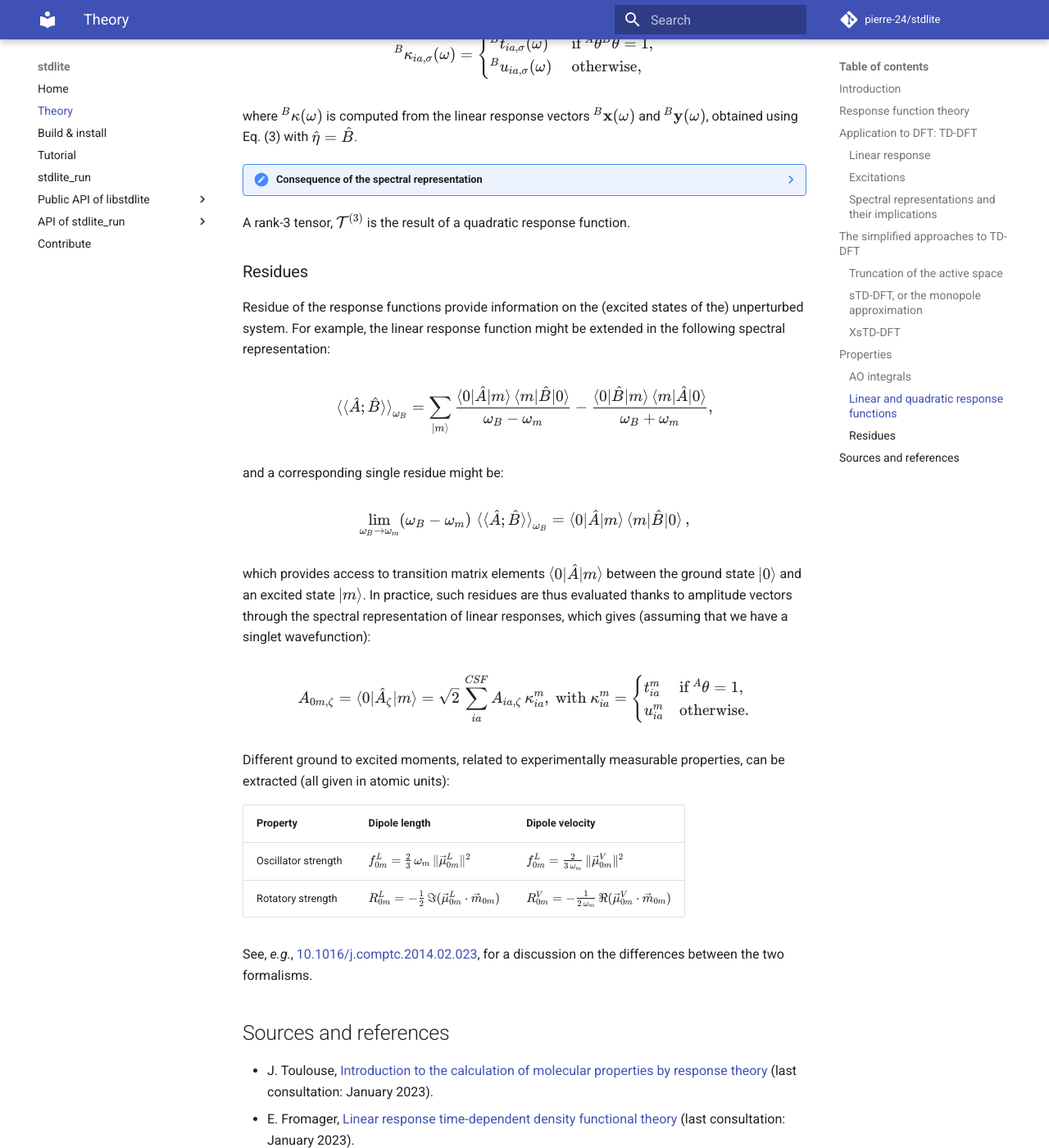
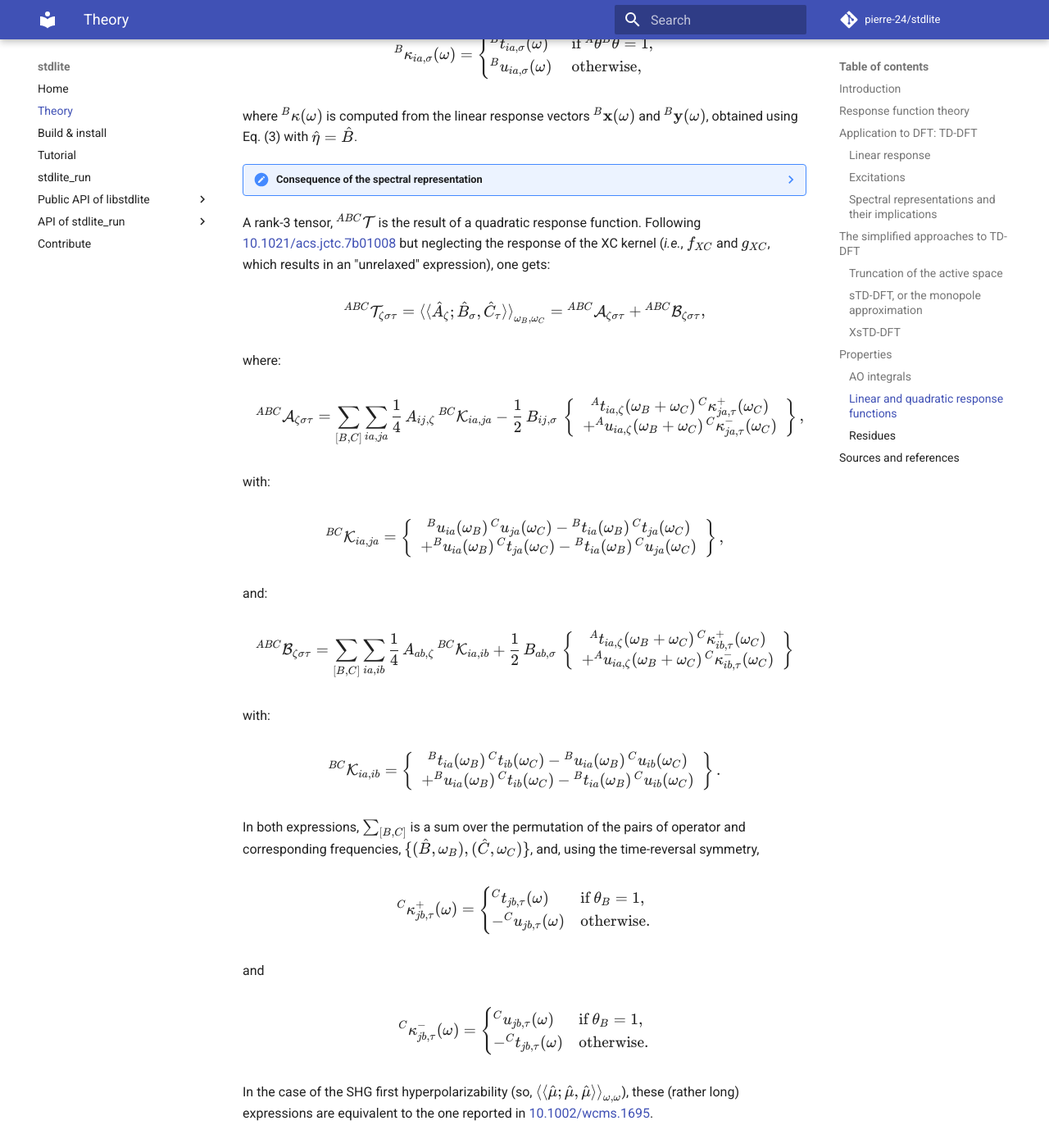
Before and after one commit to pierre-24/stdlite, an MkDocs documentation site: the page built from docs/theory.md, in a window 1280 px wide and 1400 px high, scrolled down 9903 px. Shown: the whole window at 82% size. Built offline with MkDocs 1.6.1 and Material for MkDocs 9.7.7, drawn with Linux system fonts in a browser that asks for light colours; comment, search, counter and statistics services are not loaded; some of the changed text lies outside the part shown.

Commit message:
ok, let's go for that

```diff
--- a/docs/theory.md
+++ b/docs/theory.md
@@ -383,11 +383,11 @@ $\hat p = -i\vec\nabla$, being a purely imaginary operator, is an example of the
 
 Linear and quadratic response functions are generally noted $\braket{\braket{\hat A; \hat B}}_{\omega_B}$ and $\braket{\braket{\hat A; \hat B, \hat C}}_{\omega_B,\omega_C}$, which describes how the expectation value of $\hat A$ (at frequency $\omega_A = -\omega_B - \omega_C$) responds to a set of perturbation to first and second order in perturbation.
 
-Linear responses result in a rank-2 tensor, $\mathcal{T}^{(2)}$.
+Linear responses result in a rank-2 tensor, ${}^{AB}\mathcal{T}$.
 As discussed in [10.1016/S1380-7323(02)80033-4](https://dx.doi.org/10.1016/S1380-7323(02)80033-4), the time-reversal symmetry [and thus the symmetric or antisymmetric nature of $\mathbf t(\omega)$ and $\mathbf u(\omega)$ with respect to a change to the change of sign of $\omega$] can be exploited to compute the linear response:
 
 $$
-\mathcal{T}^{(2)}_{\zeta\sigma} = -\braket{\braket{\hat A_\zeta;\hat B_\sigma}}_\omega
+{}^{AB}\mathcal{T}_{\zeta\sigma} = -\braket{\braket{\hat A_\zeta;\hat B_\sigma}}_\omega
 = -2 \sum_{ia}^{CSFs} A_{ia,\zeta}\,{}^B\kappa_{ia,\sigma}(\omega),$$
 
 with:
@@ -406,8 +406,38 @@ where ${}^B\mathbf \kappa(\omega)$ is computed from the linear response vectors
     + hermitian (and real) if both $\hat A$ and $\hat B$ have the same symmetry with respect to time reversal, or
     + anti-hermitian (and thus imaginary) if not. This further implies that $\lim_{\omega\to 0} {}^B\kappa(\omega)=0$.
 
-A rank-3 tensor, $\mathcal{T}^{(3)}$ is the result of a quadratic response function.
+A rank-3 tensor, ${}^{ABC}\mathcal{T}$ is the result of a quadratic response function.
+Following [10.1021/acs.jctc.7b01008](https://dx.doi.org/10.1021/acs.jctc.7b01008) but neglecting the response of the XC kernel (*i.e.*, $f_{XC}$ and $g_{XC}$, which results in an "unrelaxed" expression), one gets:
 
+$${}^{ABC}\mathcal{T}_{\zeta\sigma\tau} = \braket{\braket{\hat A_\zeta;\hat B_\sigma,\hat C_\tau}}_{\omega_B,\omega_C} = {}^{ABC}\mathcal{A}_{\zeta\sigma\tau} + {}^{ABC}\mathcal{B}_{\zeta\sigma\tau},$$
+
+where:
+
+$${}^{ABC}\mathcal{A}_{\zeta\sigma\tau} = \sum_{[B,C]}\sum_{ia,ja} \frac{1}{4}\,A_{ij,\zeta}\,{}^{BC}\mathcal{K}_{ia,ja}
+- \frac{1}{2}\,B_{ij,\sigma}\,\left\{\begin{array}{}^At_{ia,\zeta}(\omega_B+\omega_C)\,{}^C\kappa^+_{ja,\tau}(\omega_C)\\ + {}^Au_{ia,\zeta}(\omega_B+\omega_C)\,{}^C\kappa^-_{ja,\tau}(\omega_C)\end{array}\right\},$$
+
+with:
+
+$${}^{BC}\mathcal{K}_{ia,ja} = \left\{\begin{array} {}^Bu_{ia}(\omega_B)\,{}^Cu_{ja}(\omega_C) - {}^Bt_{ia}(\omega_B)\,{}^Ct_{ja}(\omega_C) \\+ {}^Bu_{ia}(\omega_B)\,{}^Ct_{ja}(\omega_C) - {}^Bt_{ia}(\omega_B)\,{}^Cu_{ja}(\omega_C)\end{array}\right\},$$
+
+and:
+
+$${}^{ABC}\mathcal{B}_{\zeta\sigma\tau} =\sum_{[B,C]}\sum_{ia,ib} \frac{1}{4}\,A_{ab,\zeta}\,{}^{BC}\mathcal{K}_{ia,ib}
++ \frac{1}{2}\,B_{ab,\sigma}\,\left\{\begin{array}{}^At_{ia,\zeta}(\omega_B+\omega_C)\,{}^C\kappa^+_{ib,\tau}(\omega_C)\\ + {}^Au_{ia,\zeta}(\omega_B+\omega_C)\,{}^C\kappa^-_{ib,\tau}(\omega_C)\end{array}\right\}$$
+
+with:
+
+$${}^{BC}\mathcal{K}_{ia,ib} = \left\{\begin{array} {}^Bt_{ia}(\omega_B)\,{}^Ct_{ib}(\omega_C) - {}^Bu_{ia}(\omega_B)\,{}^Cu_{ib}(\omega_C) \\+ {}^Bu_{ia}(\omega_B)\,{}^Ct_{ib}(\omega_C) - {}^Bt_{ia}(\omega_B)\,{}^Cu_{ib}(\omega_C)\end{array}\right\}.$$
+
+In both expressions, $\sum_{[B,C]}$ is a sum over the permutation of the pairs of operator and corresponding frequencies, $\{(\hat B,\omega_B), (\hat C,\omega_C)\}$, and, using the time-reversal symmetry,
+
+$${}^C\kappa^+_{jb,\tau}(\omega) = \begin{cases} {}^Ct_{jb,\tau}(\omega) & \text{if } \theta_B = 1,\\-{}^Cu_{jb,\tau}(\omega) & \text{otherwise}.\end{cases}$$
+
+and
+
+$${}^C\kappa^-_{jb,\tau}(\omega) = \begin{cases} {}^Cu_{jb,\tau}(\omega) & \text{if } \theta_B = 1,\\-{}^Ct_{jb,\tau}(\omega) & \text{otherwise}.\end{cases}$$
+
+In the case of the SHG first hyperpolarizability (so, $\braket{\braket{\hat\mu;\hat\mu,\hat\mu}}_{\omega,\omega}$), these (rather long) expressions are equivalent to the one reported in [10.1002/wcms.1695](https://dx.doi.org/10.1002/wcms.1695).
 
 ### Residues
 
@@ -442,6 +472,7 @@ See, *e.g.*, [10.1016/j.comptc.2014.02.023](https://doi.org/10.1016/j.comptc.201
 + J. Toulouse, [Introduction to the calculation of molecular properties by response theory](https://www.lct.jussieu.fr/pagesperso/toulouse/enseignement/molecular_properties.pdf) (last consultation: January 2023).
 + E. Fromager, [Linear response time-dependent density functional theory](https://quantique.u-strasbg.fr/lib/exe/fetch.php?media=fr:pageperso:ef:lecture_rctf_tddft_e_fromager.pdf)  (last consultation: January 2023).
 + G. P. Chen, V. K. Voora, M. M. Agee, S. G. Balasubramani, and F. Furche, Random-Phase Approximation Methods. *Annu. Rev. Phys. Chem.* **2017**, 68, 421 ([10.1146/annurev-physchem-040215-112308](https://doi.org/10.1146/annurev-physchem-040215-112308))
++ S. M. Parker, D. Rappoport, and F. Furche, Quadratic Response Properties from TDDFT: Trials and Tribulations. *J. Chem. Theor. Comput.* **2018**, 14, 807 ([10.1021/acs.jctc.7b01008](https://dx.doi.org/10.1021/acs.jctc.7b01008))
 + M. E. Casida, Time-Dependent Density Functional Response Theory for Molecules. In D. E. Chong (ed.), *Recent Advances in Density Functional Methods*. World Scientific, **1995** ([10.1142/9789812830586_0005](https://doi.org/10.1142/9789812830586_0005)).
 + S. Hirata, M. Head-Gordon, Time-dependent density functional theory within the Tamm–Dancoff approximation. *Chem. Phys. Lett.*, **1999**, 314, 291 ([10.1016/S0009-2614(99)01149-5](https://doi.org/10.1016/S0009-2614(99)01149-5))
 + S. Löffelsender, P. Beaujean, M. de Wergifosse, Simplified quantum chemistry methods to evaluate non-linear optical properties of large systems. *WIREs Comput. Mol. Sci.* **2023**, 2023, e1695 ([10.1002/wcms.1695](https://dx.doi.org/10.1002/wcms.1695)) [and references therein].
```
Also changed, not shown: 2 other files.
